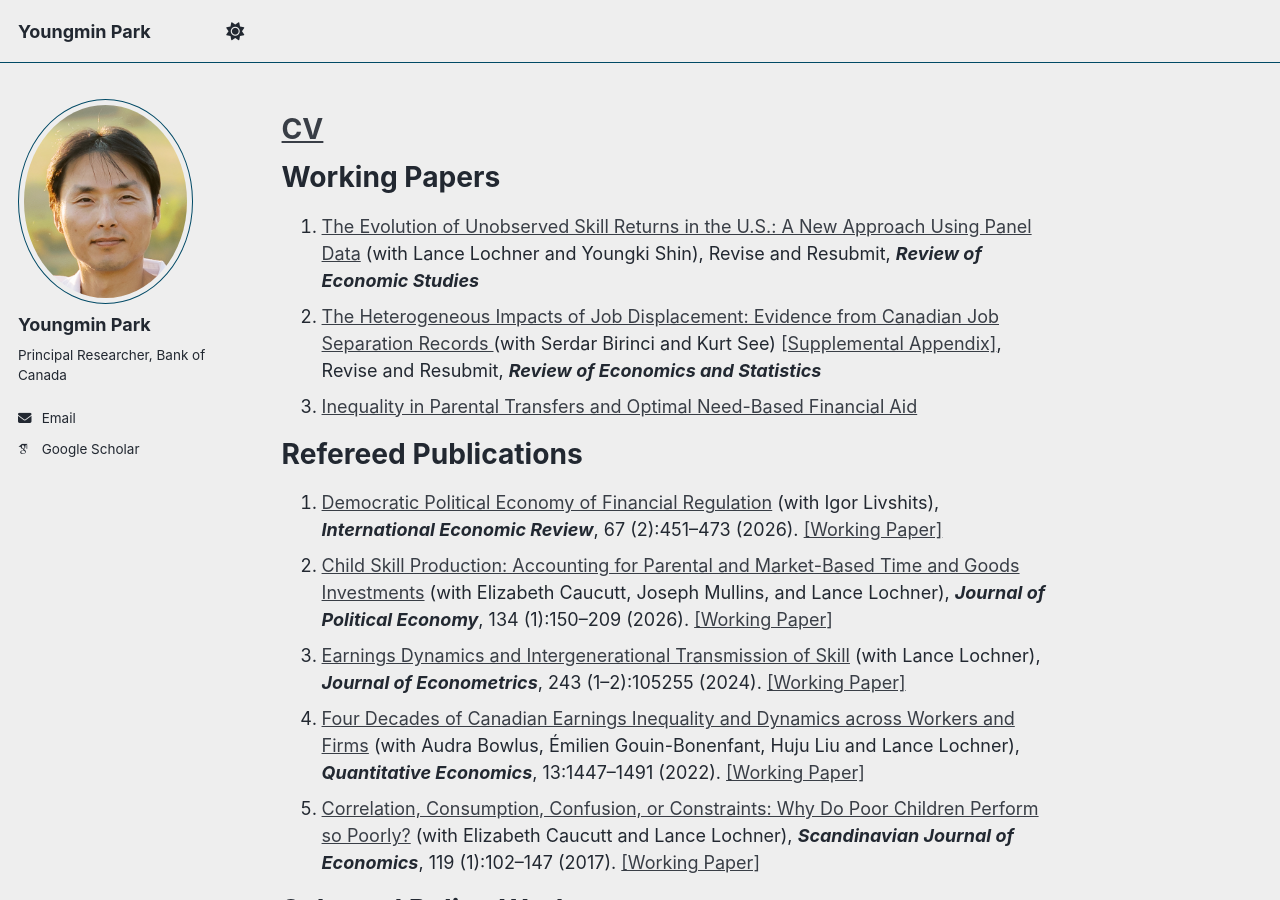
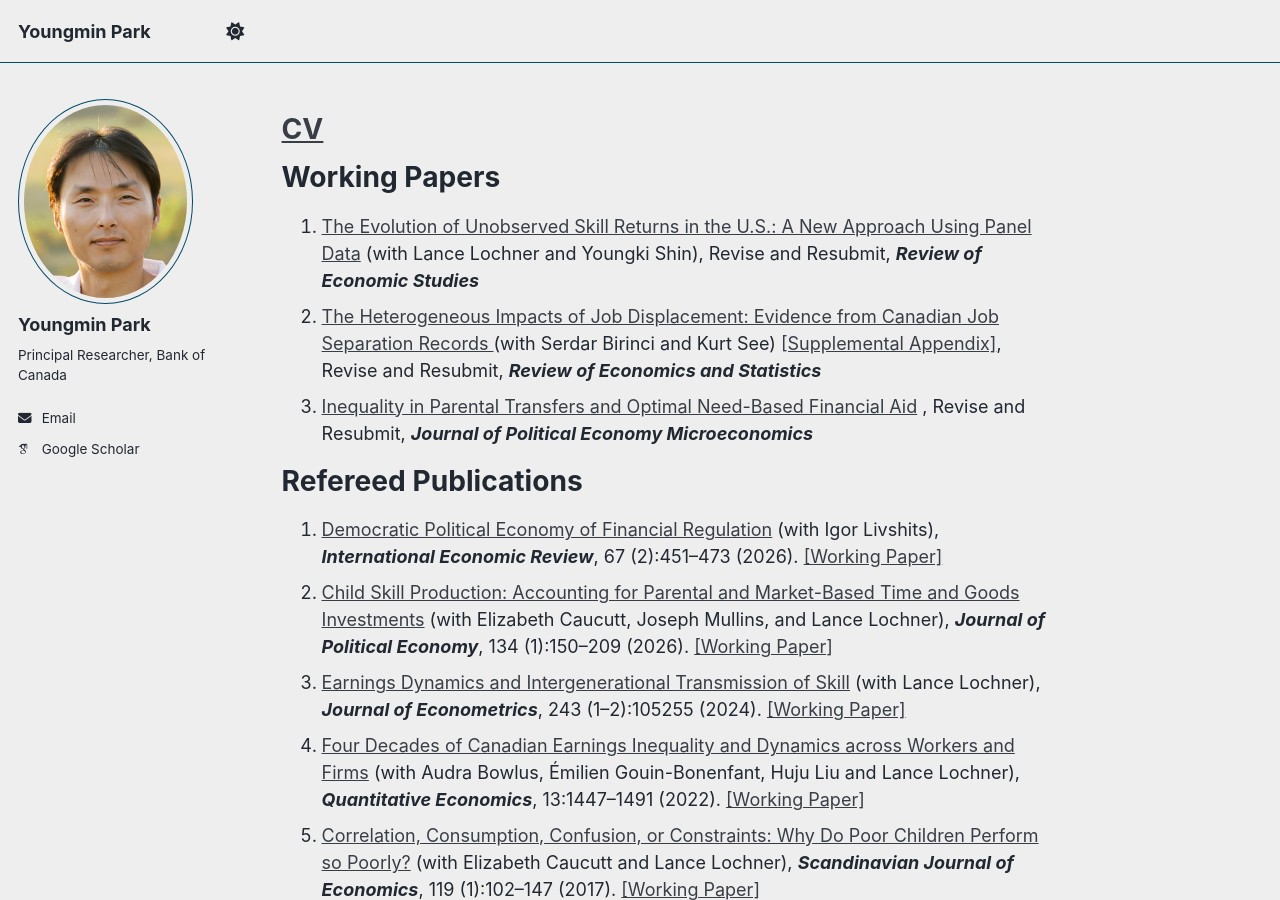
Before and after one commit to plyoungmin/plyoungmin.github.io, a Jekyll site: the page built from _pages/about.md, in a window 1280 px wide and 900 px high. Built offline with Jekyll 4.4.1, drawn with Linux system fonts in a browser that asks for light colours; some web fonts are replaced; a script that is not in the unit is left out.

Commit message:
update JMP status

```diff
--- a/_pages/about.md
+++ b/_pages/about.md
@@ -17,7 +17,9 @@ Working Papers
 ](https://www.bankofcanada.ca/wp-content/uploads/2023/10/swp2023-55.pdf)
 (with Serdar Birinci and Kurt See) [[Supplemental
 Appendix]](https://serdarbirinci.weebly.com/uploads/4/8/6/3/48631293/bps_sa_august2025.pdf), Revise and Resubmit, ***Review of Economics and Statistics***
-1. [Inequality in Parental Transfers and Optimal Need-Based Financial Aid](/files/Park_2025.pdf)
+1. [Inequality in Parental Transfers and Optimal Need-Based Financial
+   Aid](/files/Park_2025.pdf) , Revise and Resubmit, ***Journal of
+   Political Economy Microeconomics***
 
 Refereed Publications
 ======
```
Also changed, not shown: 2 other files.
